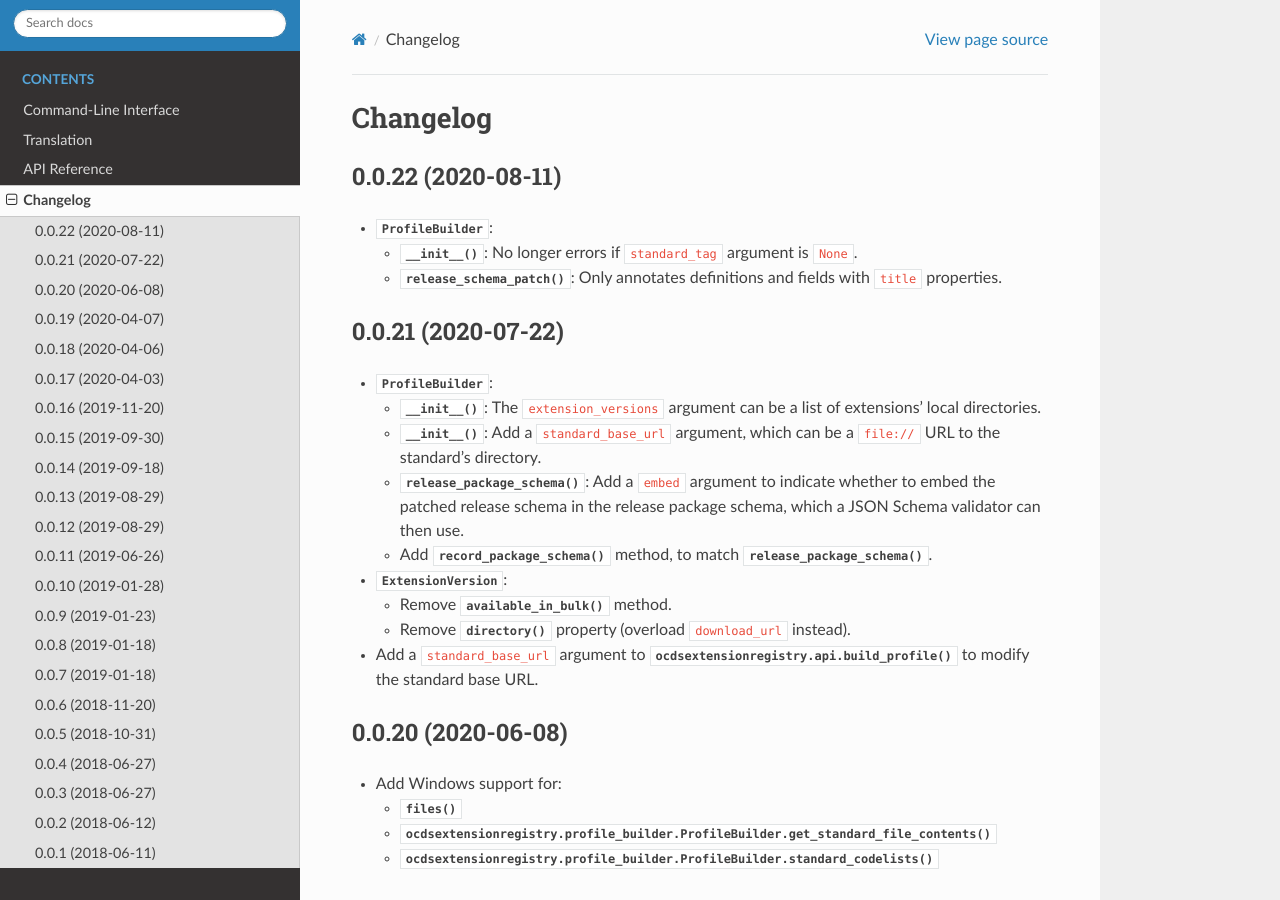
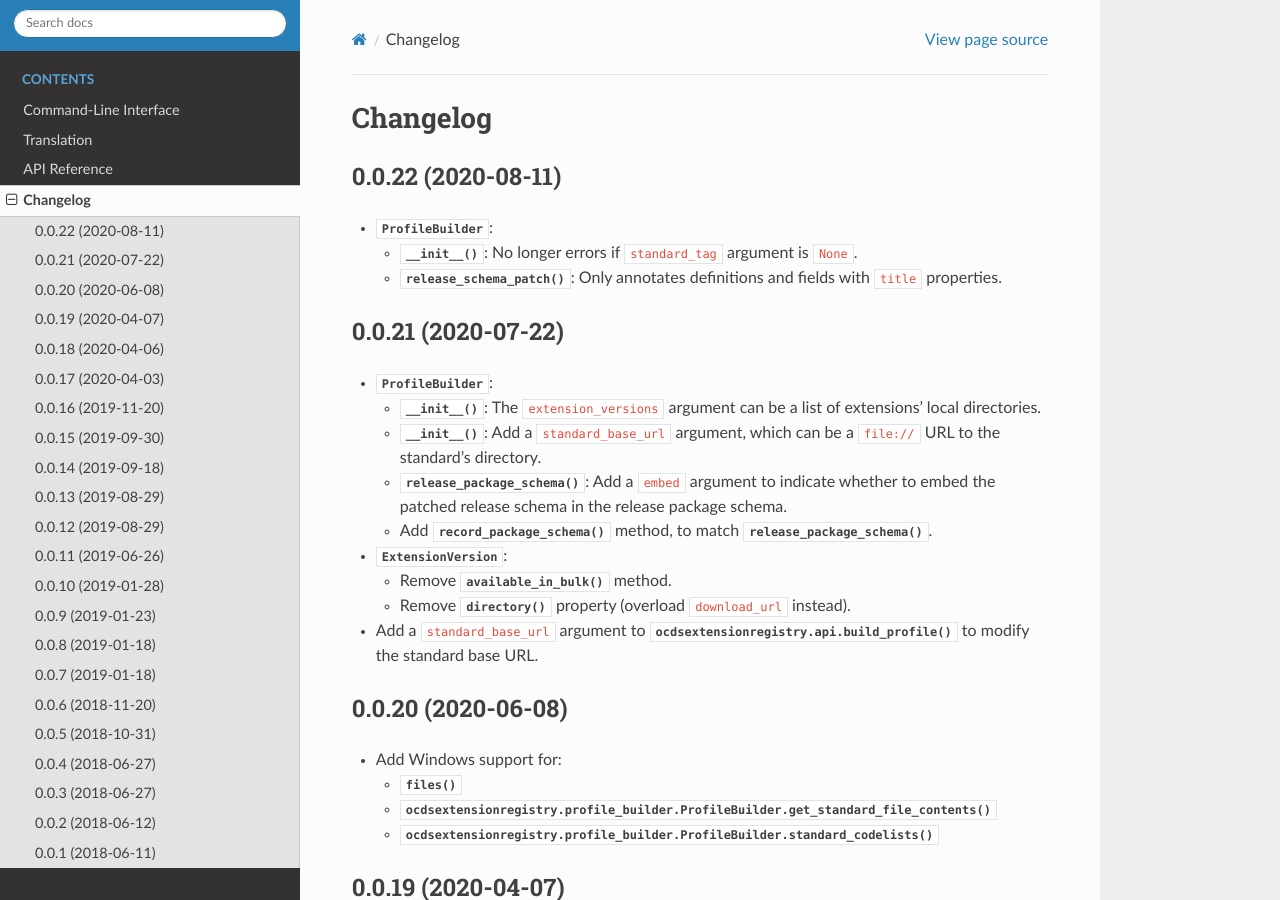
Before and after one commit to open-contracting/extension_registry.py, a Sphinx documentation site: the page built from docs/changelog.rst, in a window 1280 px wide and 900 px high. Built offline with Sphinx 7.4.7 and the Read the Docs theme 2.0.0, drawn with Linux system fonts in a browser that asks for light colours.

Commit message:
Remove confusing intention in changelog

```diff
--- a/docs/changelog.rst
+++ b/docs/changelog.rst
@@ -16,7 +16,7 @@ Changelog
 
    -  :meth:`~ocdsextensionregistry.profile_builder.ProfileBuilder.__init__`: The ``extension_versions`` argument can be a list of extensions' local directories.
    -  :meth:`~ocdsextensionregistry.profile_builder.ProfileBuilder.__init__`: Add a ``standard_base_url`` argument, which can be a ``file://`` URL to the standard's directory.
-   -  :meth:`~ocdsextensionregistry.profile_builder.ProfileBuilder.release_package_schema`: Add a ``embed`` argument to indicate whether to embed the patched release schema in the release package schema, which a JSON Schema validator can then use.
+   -  :meth:`~ocdsextensionregistry.profile_builder.ProfileBuilder.release_package_schema`: Add a ``embed`` argument to indicate whether to embed the patched release schema in the release package schema.
    -  Add :meth:`~ocdsextensionregistry.profile_builder.ProfileBuilder.record_package_schema` method, to match :meth:`~ocdsextensionregistry.profile_builder.ProfileBuilder.release_package_schema`.
 
 -  :class:`~ocdsextensionregistry.extension_version.ExtensionVersion`:
```
